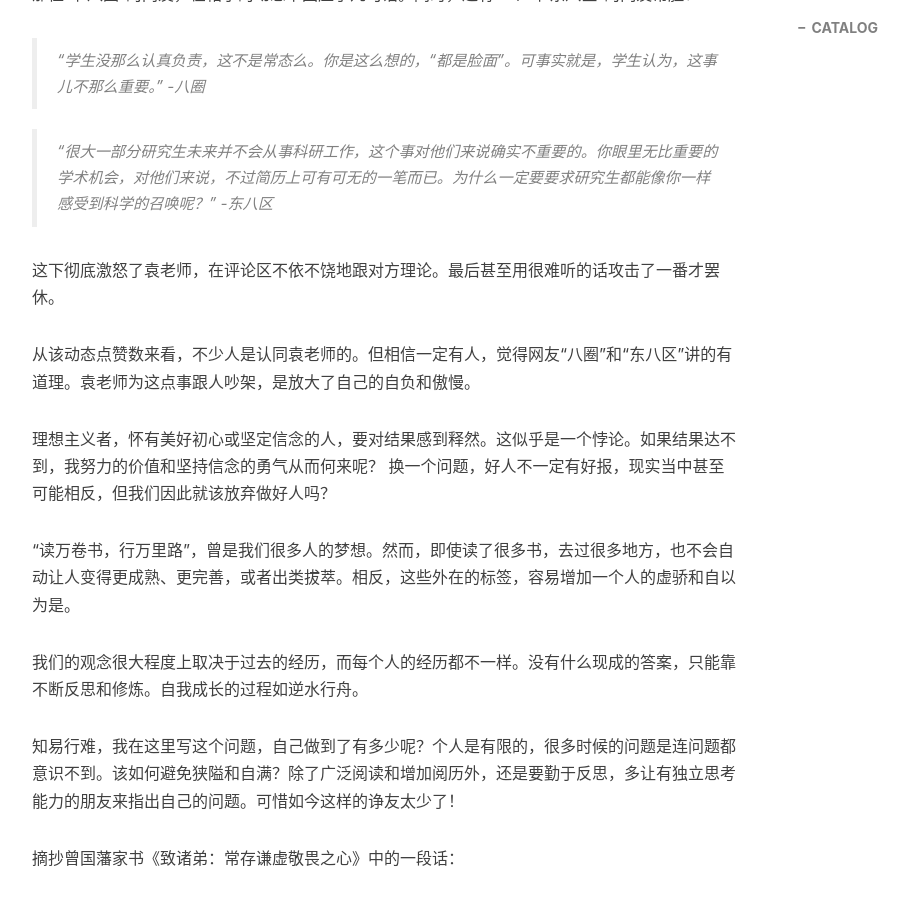
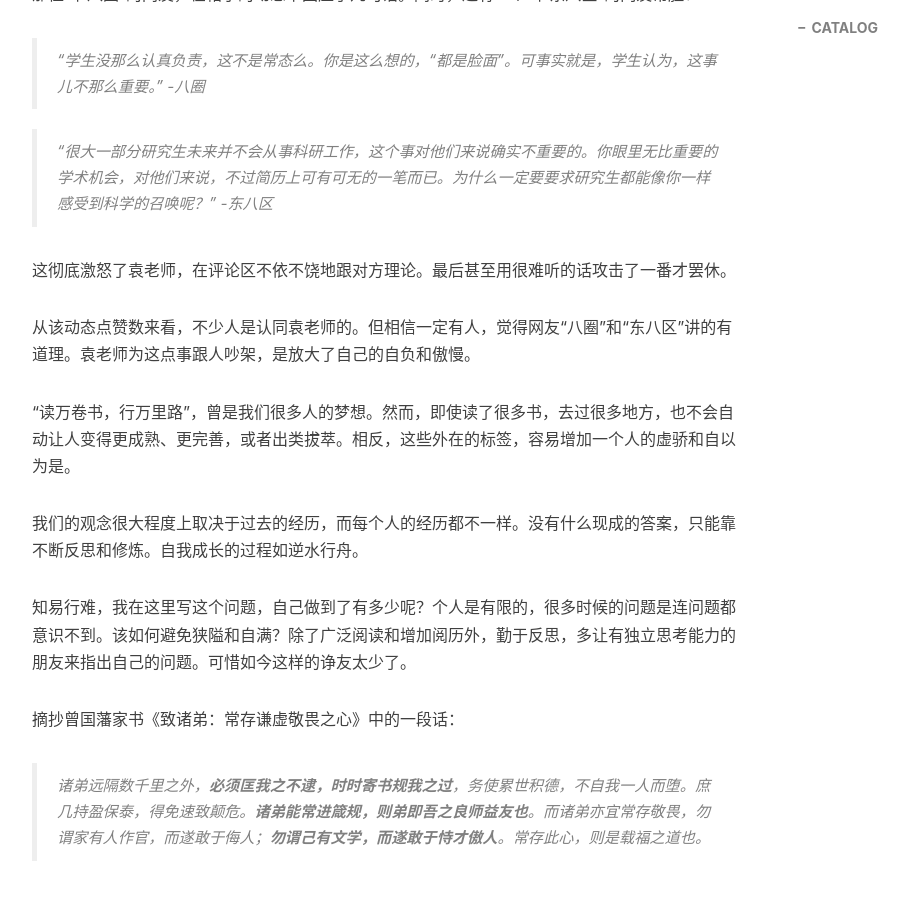
Before and after one commit to chensong212/chensong212.github.io, a Jekyll site: the page built from _posts/2021-09-28-OpenMind.md, in a window 1280 px wide and 900 px high, scrolled down 1087 px. Shown: the whole window, without its empty margins (233-1142 px from the left). Built offline with Jekyll 4.4.1, drawn with Linux system fonts in a browser that asks for light colours; nearby versions of some CDN libraries; comment, search, counter and statistics services are not loaded.

Commit message:
Update 2021-09-28-OpenMind.md

```diff
--- a/_posts/2021-09-28-OpenMind.md
+++ b/_posts/2021-09-28-OpenMind.md
@@ -32,18 +32,15 @@ tags:
 
 >“很大一部分研究生未来并不会从事科研工作，这个事对他们来说确实不重要的。你眼里无比重要的学术机会，对他们来说，不过简历上可有可无的一笔而已。为什么一定要要求研究生都能像你一样感受到科学的召唤呢？” -东八区
 
-这下彻底激怒了袁老师，在评论区不依不饶地跟对方理论。最后甚至用很难听的话攻击了一番才罢休。
+这彻底激怒了袁老师，在评论区不依不饶地跟对方理论。最后甚至用很难听的话攻击了一番才罢休。
 
 从该动态点赞数来看，不少人是认同袁老师的。但相信一定有人，觉得网友“八圈”和“东八区”讲的有道理。袁老师为这点事跟人吵架，是放大了自己的自负和傲慢。
-
-理想主义者，怀有美好初心或坚定信念的人，要对结果感到释然。这似乎是一个悖论。如果结果达不到，我努力的价值和坚持信念的勇气从而何来呢？
-换一个问题，好人不一定有好报，现实当中甚至可能相反，但我们因此就该放弃做好人吗？
 
 “读万卷书，行万里路”，曾是我们很多人的梦想。然而，即使读了很多书，去过很多地方，也不会自动让人变得更成熟、更完善，或者出类拔萃。相反，这些外在的标签，容易增加一个人的虚骄和自以为是。
 
 我们的观念很大程度上取决于过去的经历，而每个人的经历都不一样。没有什么现成的答案，只能靠不断反思和修炼。自我成长的过程如逆水行舟。
 
-知易行难，我在这里写这个问题，自己做到了有多少呢？个人是有限的，很多时候的问题是连问题都意识不到。该如何避免狭隘和自满？除了广泛阅读和增加阅历外，还是要勤于反思，多让有独立思考能力的朋友来指出自己的问题。可惜如今这样的诤友太少了！
+知易行难，我在这里写这个问题，自己做到了有多少呢？个人是有限的，很多时候的问题是连问题都意识不到。该如何避免狭隘和自满？除了广泛阅读和增加阅历外，勤于反思，多让有独立思考能力的朋友来指出自己的问题。可惜如今这样的诤友太少了。
 
 摘抄曾国藩家书《致诸弟：常存谦虚敬畏之心》中的一段话：
 
```
